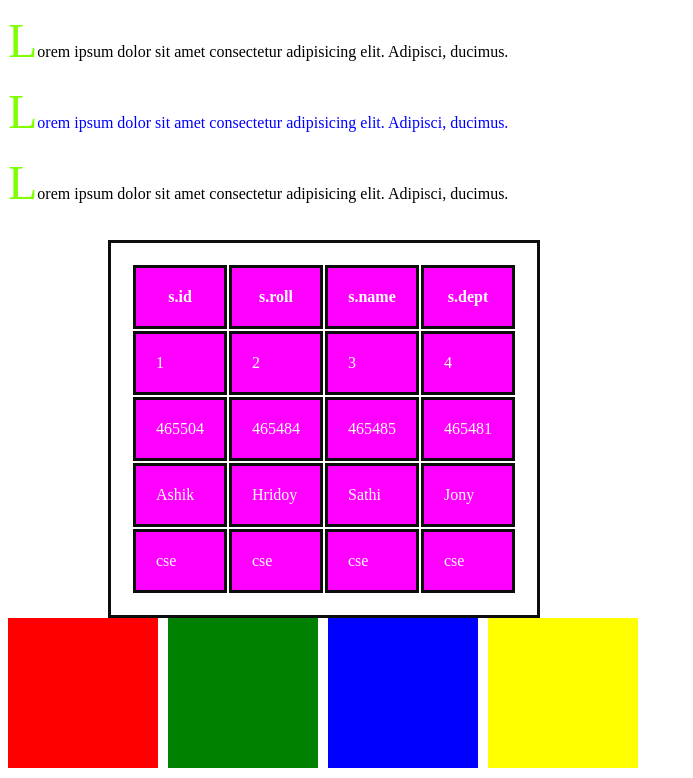
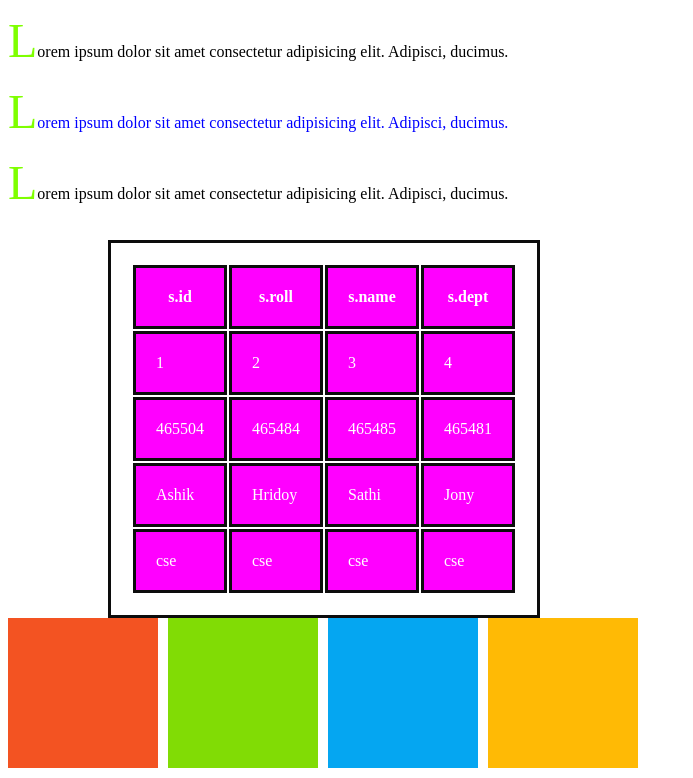
Before and after one commit to Ashikdas69/ad, a plain HTML site: page index.html in a window 1280 px wide. Shown: the part 373-1151 px from the top of the page, without its empty margins (0-693 px from the left). Drawn offline with Linux system fonts and the light colour scheme.

Commit message:
micro change

```diff
--- a/index.html
+++ b/index.html
@@ -68,16 +68,16 @@
         }
 
         .square.red{
-            background-color: red;
+            background-color: #f35322;
         }
         .square.green{
-            background-color: green;
+            background-color: #81dc05;
         }
         .square.blue{
-            background-color: blue;
+            background-color: #05a6f1;
         }
         .square.yellow{
-            background-color: yellow;
+            background-color: #ffba05;
         }
         .square{
             width: 150px;
```
